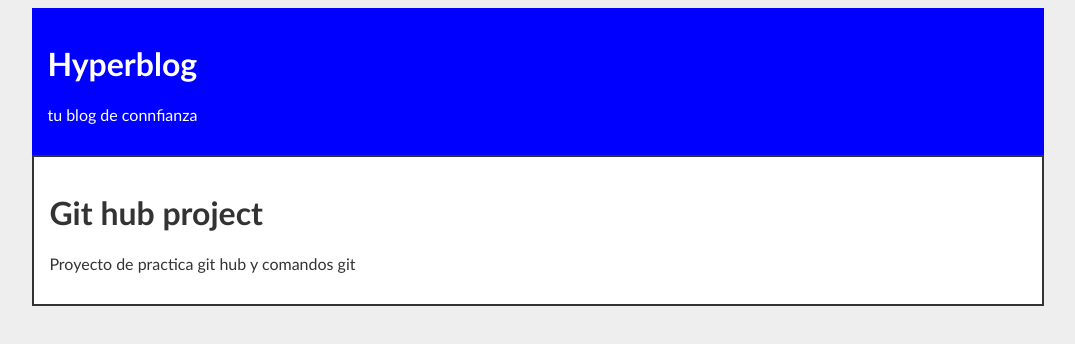
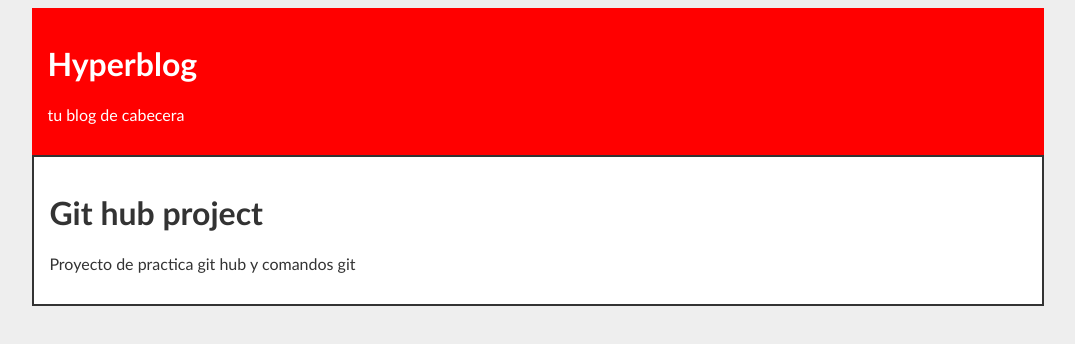
Before and after one commit to enagenado00/hyperblog, a plain HTML site: page index.html in a window 1280 px wide. Shown: the whole page, without its empty margins (102-1177 px from the left). Drawn offline with Linux system fonts and the light colour scheme.

Commit message:
mod cabecera color

```diff
--- a/css/styles.css
+++ b/css/styles.css
@@ -1,5 +1,5 @@
 body { font-family: 'Trebuchet MS', 'Lucida Sans Unicode', 'Lucida Grande', 'Lucida Sans', Arial, sans-serif;
 color: #333; background-color: #eee;;}
 .container {max-width: 80%; margin: auto;}
-.cabecera {background-color: blue; color: white; padding: 15px;}
+.cabecera {background-color: red; color: white; padding: 15px;}
 .post {padding: 15px; border: solid 2px #333; background: white;}
--- a/index.html
+++ b/index.html
@@ -10,7 +10,7 @@
     <div class="container">
         <div class="cabecera">
             <h1>Hyperblog</h1>
-            <p>tu blog de connfianza</p>
+            <p>tu blog de cabecera</p>
         </div>
         <div class="post">
             <h1>Git hub project</h1>
```
